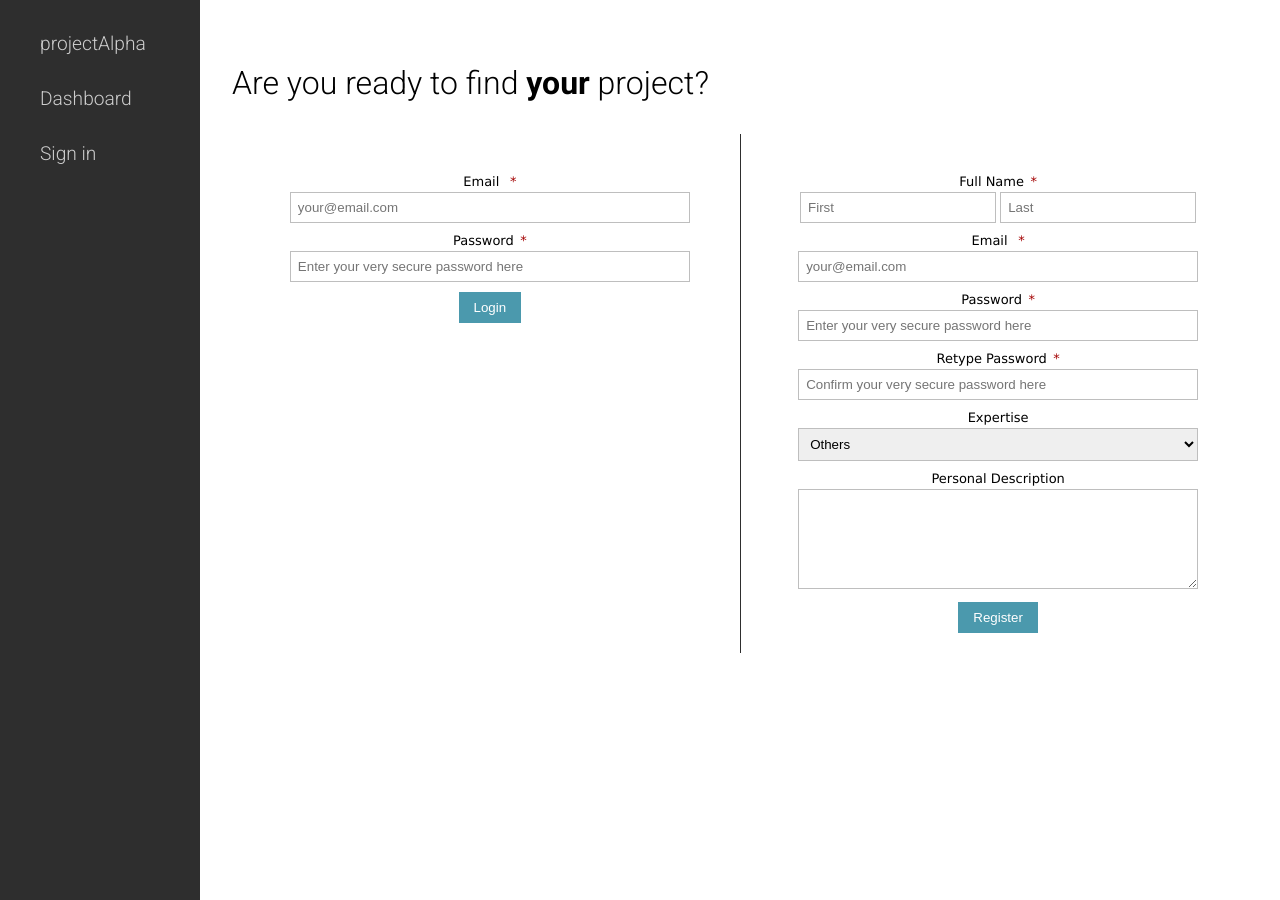
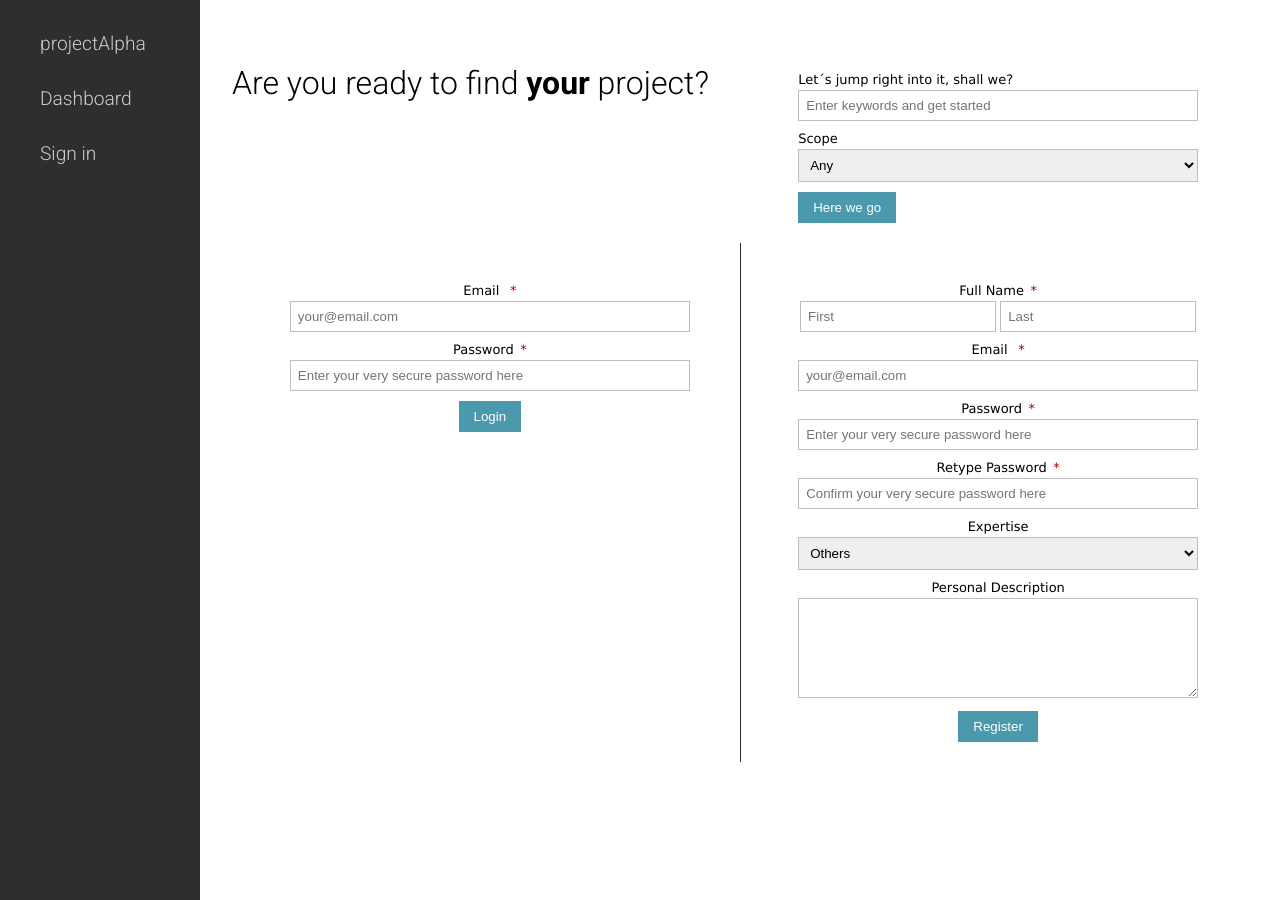
Before and after one commit to Shippeyy/projectAlpha-frontend, a React (Create React App) app: page / in a window 1280 px wide. Built offline with nearby package versions, Linux system fonts and the light colour scheme.

Commit message:
implemented searchform layout fixes #8

```diff
--- a/src/components/searchform/Searchform.css
+++ b/src/components/searchform/Searchform.css
@@ -0,0 +1,64 @@
+@import url("https://fonts.googleapis.com/css?family=Roboto:300,400,700");
+body {
+  font-family: 'Roboto', sans-serif; }
+
+.searchform {
+  width: 100%; }
+
+.bold {
+  font-weight: 600; }
+
+.form {
+  margin: 10px auto;
+  padding: 20px 12px 10px 20px;
+  font: 13px "Lucida Sans Unicode", "Lucida Grande", sans-serif; }
+  .form li {
+    padding: 0;
+    display: block;
+    list-style: none;
+    margin: 10px 0 0 0; }
+  .form label {
+    margin: 0 0 3px 0;
+    padding: 0px;
+    display: block;
+    font-weight: 500; }
+  .form input,
+  .form textarea,
+  .form select {
+    box-sizing: border-box;
+    -webkit-box-sizing: border-box;
+    -moz-box-sizing: border-box;
+    border: 1px solid #BEBEBE;
+    padding: 7px;
+    margin: 0px;
+    -webkit-transition: all 0.30s ease-in-out;
+    -moz-transition: all 0.30s ease-in-out;
+    -ms-transition: all 0.30s ease-in-out;
+    -o-transition: all 0.30s ease-in-out;
+    outline: none; }
+    .form input:focus,
+    .form textarea:focus,
+    .form select:focus {
+      -moz-box-shadow: 0 0 8px #88D5E9;
+      -webkit-box-shadow: 0 0 8px #88D5E9;
+      box-shadow: 0 0 8px #88D5E9;
+      border: 1px solid #88D5E9; }
+  .form .field-divided {
+    width: 49%; }
+  .form .field-long {
+    width: 100%; }
+  .form .field-select {
+    width: 100%; }
+  .form .field-textarea {
+    height: 100px; }
+  .form .submit {
+    background: #4b99ad;
+    padding: 8px 15px 8px 15px;
+    border: none;
+    color: #fff; }
+    .form .submit:hover {
+      background: #4791a4; }
+  .form .required {
+    color: #a30000;
+    font-weight: 500;
+    padding-left: 0.5em; }
--- a/src/components/searchform/Searchform.js
+++ b/src/components/searchform/Searchform.js
@@ -1,18 +1,36 @@
 import React, { Component } from 'react';
-import {
-    BrowserRouter as Router,
-    Route
-} from 'react-router-dom'
 import './Searchform.css';
 
 class Searchform extends Component {
 
     render() {
         return (
-
+            <div className="searchform">
+                <form noValidate>
+                    <ul className="form">
+                        <li>
+                            <label>Let´s jump right into it, shall we?</label>
+                            <input type="text" name="searchfield" className="field-long" placeholder="Enter keywords and get started" />
+                        </li>
+                        <li>
+                            <label>Scope</label>
+                            <select name="scope" className="field-select">
+                                <option value="any">Any</option>
+                                <option value="softwareDevelopment">Software Development</option>
+                                <option value="marketing">Marketing</option>
+                                <option value="projectManagement">Project Management</option>
+                                <option value="design">Design</option>
+                            </select>
+                        </li>
+                        <li>
+                            <input className="submit" type="submit" value="Here we go" />
+                        </li>
+                    </ul>
+                </form>
+            </div>
         )
     }
 
 }
 
-export default App;
+export default Searchform;
--- a/src/components/searchform/Searchform.sass
+++ b/src/components/searchform/Searchform.sass
@@ -0,0 +1,76 @@
+@import '../../imports/colors'
+@import '../../imports/fonts'
+
+.searchform
+	width: 100%
+
+.bold
+    font-weight: 600
+
+.form
+    margin: 10px auto
+    padding: 20px 12px 10px 20px
+    font: 13px "Lucida Sans Unicode", "Lucida Grande", sans-serif
+
+    li
+        padding: 0
+        display: block
+        list-style: none
+        margin: 10px 0 0 0
+
+    label
+        margin: 0 0 3px 0
+        padding: 0px
+        display: block
+        font-weight: 500
+
+    input,
+    textarea,
+    select
+        box-sizing: border-box
+        -webkit-box-sizing: border-box
+        -moz-box-sizing: border-box
+        border: 1px solid #BEBEBE
+        padding: 7px
+        margin: 0px
+        -webkit-transition: all 0.30s ease-in-out
+        -moz-transition: all 0.30s ease-in-out
+        -ms-transition: all 0.30s ease-in-out
+        -o-transition: all 0.30s ease-in-out
+        outline: none
+
+        &:focus,
+            -moz-box-shadow: 0 0 8px #88D5E9
+            -webkit-box-shadow: 0 0 8px #88D5E9
+            box-shadow: 0 0 8px #88D5E9
+            border: 1px solid #88D5E9
+
+    .field-divided
+        width: 49%
+
+    .field-long
+        width: 100%
+
+    .field-select
+        width: 100%
+
+    .field-textarea
+        height: 100px
+
+    .submit
+        background: $brightBlue
+        padding: 8px 15px 8px 15px
+        border: none
+        color: #fff
+
+        &:hover
+            background: $dimmedBrightBlue
+            box-shadow:none
+            -moz-box-shadow:none
+            -webkit-box-shadow:none
+
+
+    .required
+        color: $darkRed
+        font-weight: 500
+        padding-left: 0.5em
--- a/src/pages/landing/Landing.js
+++ b/src/pages/landing/Landing.js
@@ -1,5 +1,7 @@
 import React, { Component } from 'react'
 import './Landing.css'
+
+import Searchform from '../../components/searchform/Searchform'
 
 class Landing extends Component {
     render() {
@@ -8,6 +10,8 @@ class Landing extends Component {
                 <div className="intro">
                     <p className="heading">Are you ready to find <a className="bold">your</a> project?</p>
                 </div>
+
+                <Searchform />
 
                 <div className="login">
                     <form noValidate>
```
